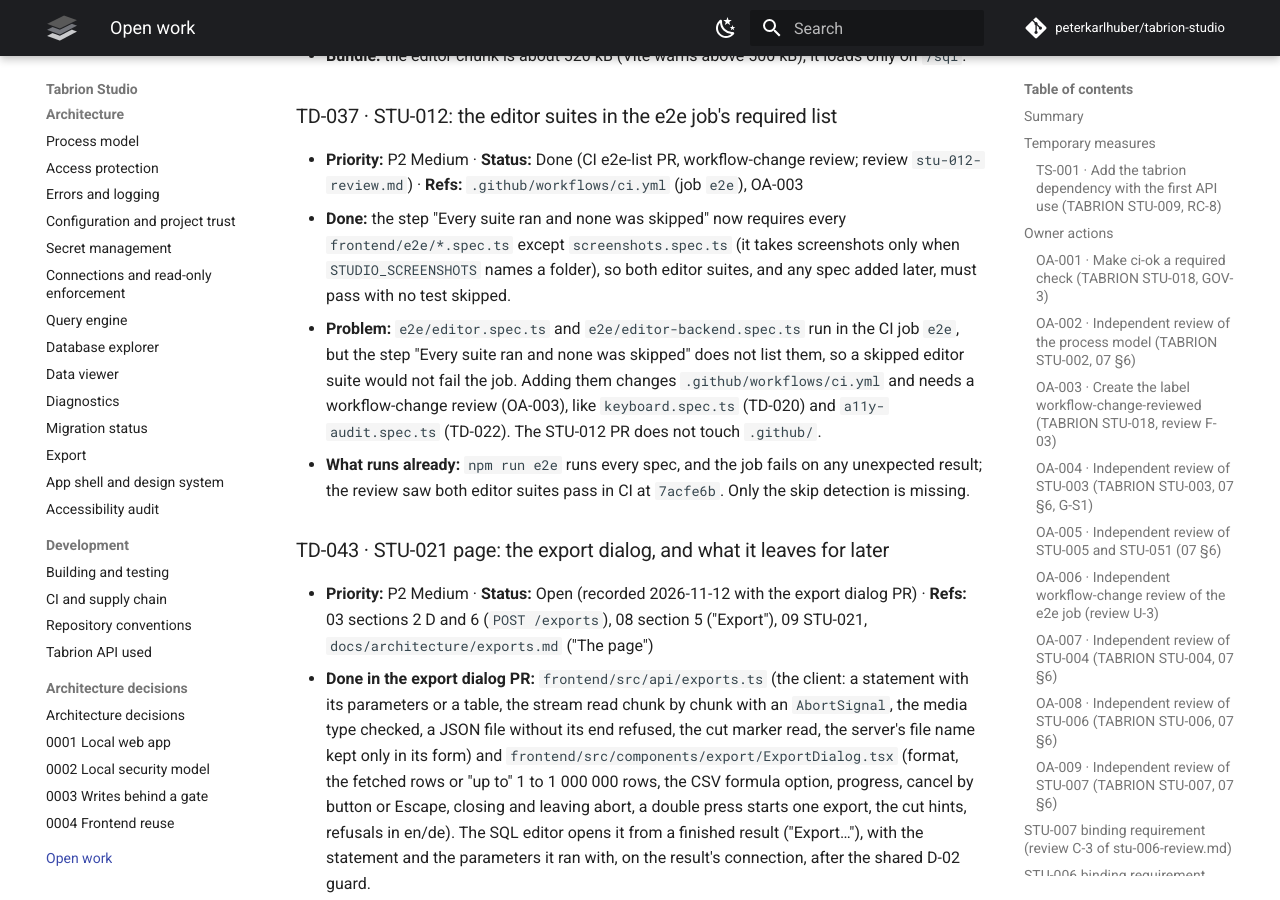
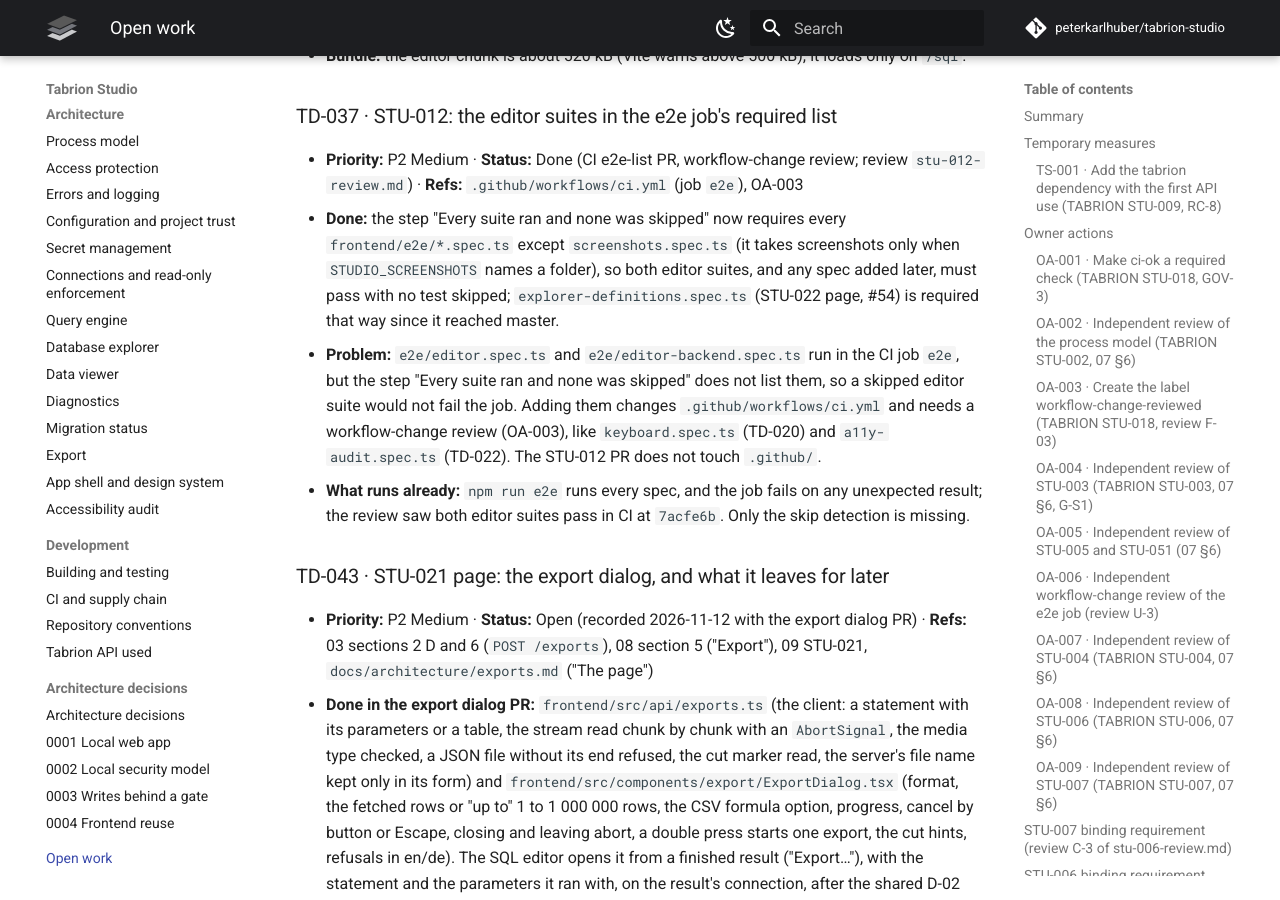
Before and after one commit to peterkarlhuber/tabrion-studio, an MkDocs documentation site: the page built from docs/TODO.md, in a window 1280 px wide and 900 px high, scrolled down 50437 px. Built offline with MkDocs 1.6.1 and Material for MkDocs 9.7.7, drawn with Linux system fonts in a browser that asks for light colours; comment, search, counter and statistics services are not loaded.

Commit message:
TD-037: explorer-definitions.spec.ts (#54) is required now that it is on master
Co-Authored-By: Claude Opus 5.5 <noreply@anthropic.com>
Claude-Session: https://claude.ai/code/session_011tY7TC7Nu5VGro3DJGJcv8

```diff
--- a/docs/TODO.md
+++ b/docs/TODO.md
@@ -1084,7 +1084,8 @@ and the server-side write flag (STU-ADR-0003) leave room for it.
   **Refs:** `.github/workflows/ci.yml` (job `e2e`), OA-003
 - **Done:** the step "Every suite ran and none was skipped" now requires every `frontend/e2e/*.spec.ts` except
   `screenshots.spec.ts` (it takes screenshots only when `STUDIO_SCREENSHOTS` names a folder), so both editor suites,
-  and any spec added later, must pass with no test skipped.
+  and any spec added later, must pass with no test skipped; `explorer-definitions.spec.ts` (STU-022 page, #54) is
+  required that way since it reached master.
 - **Problem:** `e2e/editor.spec.ts` and `e2e/editor-backend.spec.ts` run in the CI job `e2e`, but the step "Every
   suite ran and none was skipped" does not list them, so a skipped editor suite would not fail the job. Adding them
   changes `.github/workflows/ci.yml` and needs a workflow-change review (OA-003), like `keyboard.spec.ts` (TD-020) and
```
